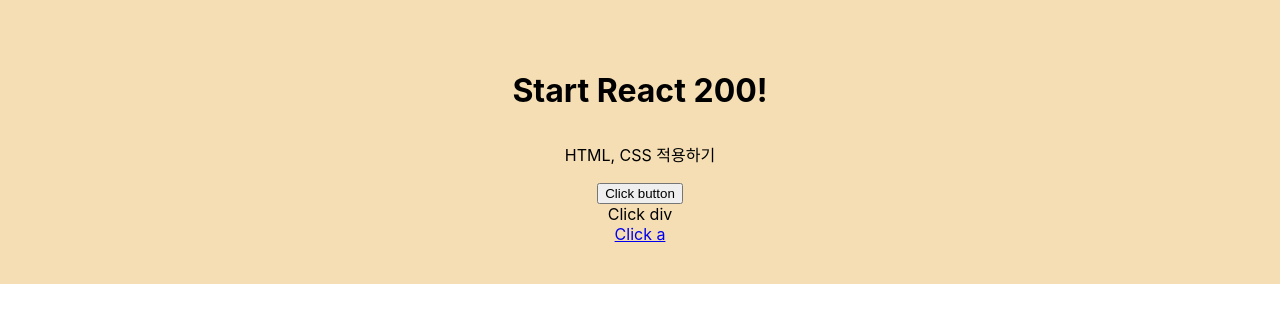
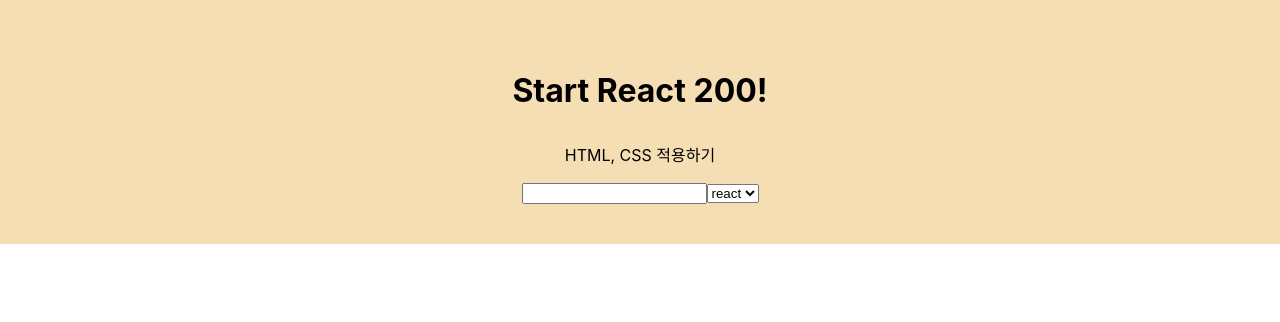
Before and after one commit to dev-chloe/hangout-react200, a React (Create React App) app: page / in a window 1280 px wide. Shown: the top 322 px of the page. Built offline with nearby package versions, Linux system fonts and the light colour scheme.

Commit message:
react200 중급067

```diff
--- a/src/App.js
+++ b/src/App.js
@@ -1,13 +1,13 @@
 import React from 'react';
 import './App.css';
-import ReactonClick from './R066_onClick';
+import ReactonChange from './R067_onChange';
 
 function App() {
   return (
     <div className="cont_box">
       <h1>Start React 200!</h1>
       <p>HTML, CSS 적용하기</p>
-      <ReactonClick />
+      <ReactonChange />
     </div>
   );
 }
--- /dev/null
+++ b/src/R067_onChange.js
@@ -0,0 +1,22 @@
+import React, { Component } from "react";
+
+class R067_onChange extends Component {
+  change = (e) => {
+    let val = e.target.value;
+    console.log('param : ' + val);
+  }
+
+  render() {
+    return (
+      <>
+        <input type="text" onChange={this.change} />
+        <select onChange={this.change}>
+          <option value="react">react</option>
+          <option value="200">200</option>
+        </select>
+      </>
+    )
+  }
+}
+
+export default R067_onChange;
```
